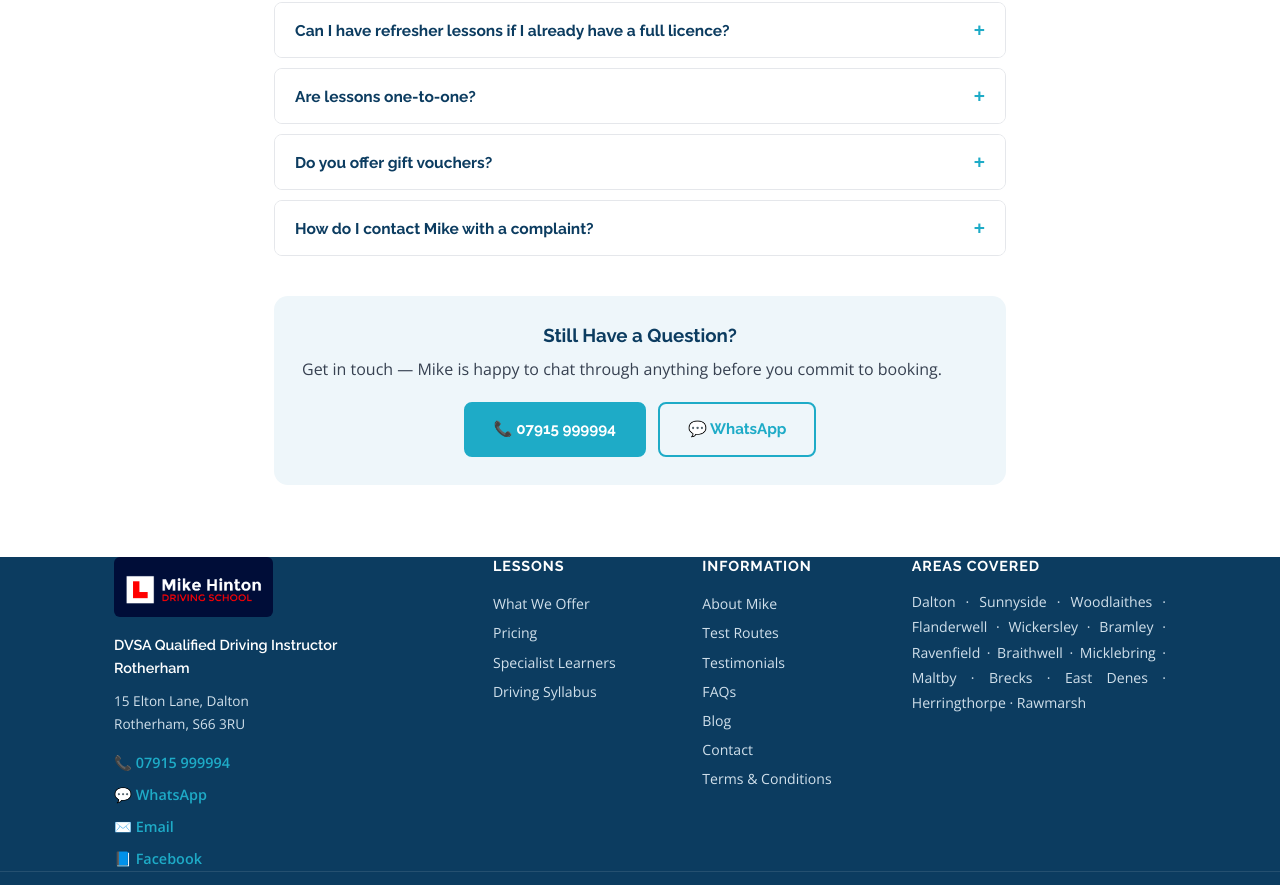
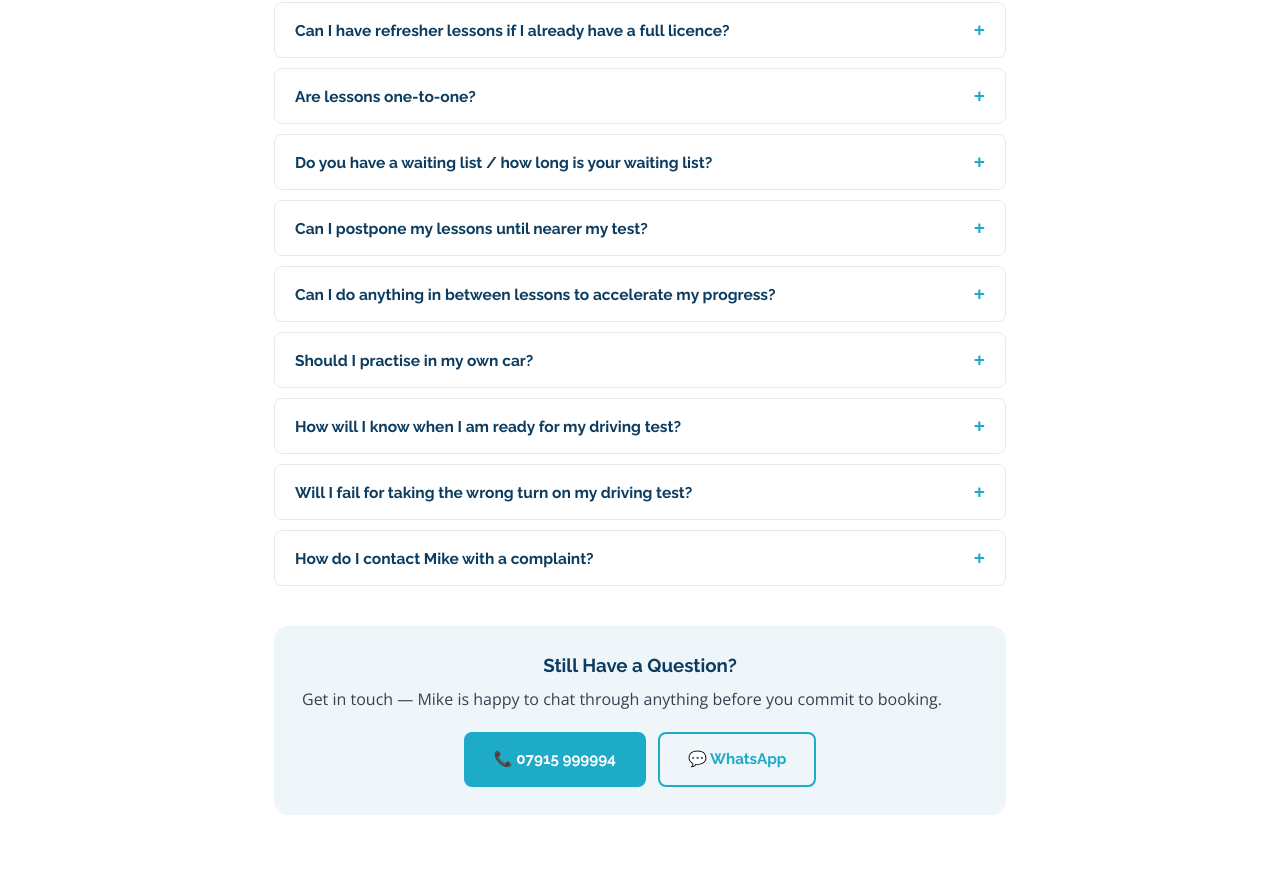
Before and after one commit to mikehinton-wq/mods-website, a React (Vite) app: page /faqs in a window 1280 px wide. Shown: the part 938-1823 px from the top of the page. Built offline with nearby package versions, Linux system fonts and the light colour scheme.

Commit message:
Update site

```diff
--- a/src/pages/FAQs.jsx
+++ b/src/pages/FAQs.jsx
@@ -7,7 +7,7 @@ const faqs = [
   },
   {
     q: 'What areas do you cover?',
-    a: 'Mike covers Rotherham, Worksop, and surrounding areas including Maltby, Wickersley, Bramley, Brinsworth, Dinnington, Mexborough, Swinton, and Hellaby. If you\'re unsure whether your area is covered, just get in touch.',
+    a: 'Mike covers the Rotherham area including Dalton, Sunnyside, Woodlaithes, Flanderwell, Wickersley, Bramley, Ravenfield, Braithwell, Micklebring, Maltby, Brecks, East Denes, Herringthorpe, and Rawmarsh. If you\'re unsure whether your area is covered, just get in touch.',
   },
   {
     q: 'Do you offer lessons for nervous or anxious learners?',
@@ -27,11 +27,11 @@ const faqs = [
   },
   {
     q: 'Do you offer automatic or manual lessons?',
-    a: 'Contact Mike to confirm current availability of manual and automatic lessons. Both may be available — get in touch to discuss your preference.',
+    a: 'We currently provide manual driving lessons.',
   },
   {
     q: 'Do you offer intensive driving courses?',
-    a: 'Yes. Intensive courses can be arranged to suit your schedule — they\'re suitable for people with some prior experience who need to pass by a deadline. Contact Mike to discuss what\'s possible.',
+    a: 'At the moment we are not able to offer intensive courses. Please contact Mike if you wish to discuss what we can offer.',
   },
   {
     q: 'Can I have refresher lessons if I already have a full licence?',
@@ -42,8 +42,28 @@ const faqs = [
     a: 'Yes — all lessons are one-to-one unless otherwise agreed in advance. There is no sharing with other learners.',
   },
   {
-    q: 'Do you offer gift vouchers?',
-    a: 'Please contact Mike directly to discuss gift vouchers.',
+    q: 'Do you have a waiting list / how long is your waiting list?',
+    a: 'As the driving test waiting times are so long at the moment, this means that the waiting list to start lessons is also quite a while.\n\nWe do have a waiting list. The best advice is to get in touch using the Message Us buttons on the home page of this site where you will be advised on the current waiting time and if we are able to add you to the waiting list.',
+  },
+  {
+    q: 'Can I postpone my lessons until nearer my test?',
+    a: 'If you suspend your lessons, your space cannot be guaranteed when you want to resume your lessons. You may need to join the waiting list until a free space comes up. If you suspend taking any pre-paid tuition for a period of 12 weeks or more, any remaining tuition owed will be forfeited. Prices may be adjusted at any time with reasonable notice.',
+  },
+  {
+    q: 'Can I do anything in between lessons to accelerate my progress?',
+    a: 'Some of the things you can do to minimise the time you are paying for in a car are:\n\nPrivate Practice: We encourage students to do some practice between lessons with parents, family members, or a partner where possible. We will always give advice on what kind of practice would be most beneficial. It is important to remember that anyone supervising a learner driver must be at least 21 years old and have held a full UK driving licence for at least 3 years.\n\nWatch Videos: Quite often, you can use YouTube (your instructor can recommend good videos) to watch videos on the topics you are learning, need to improve on, or even the next lesson\'s topics. That way you will minimise the time needed for your instructor to give you the knowledge and they can just help you put your knowledge into practice.\n\nObserve your parents/friends driving: We spend a lot of time in cars, but most people don\'t ask or observe others driving. Just asking whoever is driving you what they are doing and why — and observing if you would have done the same — can help you massively.\n\nReflective Logs: Completing a reflective log between lessons will keep your learning points and aims fresh in your mind. The purpose is to help you self reflect on what has gone well, where you need to develop further, and set the objective for your next lesson.\n\nUse handouts: Does your driving instructor have handouts or other learning material you can use? If so, use them!',
+  },
+  {
+    q: 'Should I practise in my own car?',
+    a: 'Absolutely. We encourage students to do some practice between lessons with parents, family members, or a partner where possible. We will always give advice on what kind of practice would be most beneficial. It is important to remember that anyone supervising a learner driver must be at least 21 years old and have held a full UK driving licence for at least 3 years.',
+  },
+  {
+    q: 'How will I know when I am ready for my driving test?',
+    a: 'Your instructor will agree to book your driving test once you have met the required criteria and have passed a mock test assessment to prove your readiness. You must be able to demonstrate the ability to drive completely independently without any instructor intervention, except for giving directions, and to the required standard.',
+  },
+  {
+    q: 'Will I fail for taking the wrong turn on my driving test?',
+    a: 'Taking the wrong turn on a driving test is not a big problem in itself. Driving faults, both minor and serious, are only awarded if there are errors with your driving skills. So as long as every action is safely carried out, no marks will appear on your test report.\n\nRemember that you can ask examiners to repeat or confirm directions if you are unsure. This also applies to the independent driving exercise where you will follow directions given to you by an examiner or from a sat-nav system.',
   },
   {
     q: 'How do I contact Mike with a complaint?',
```
